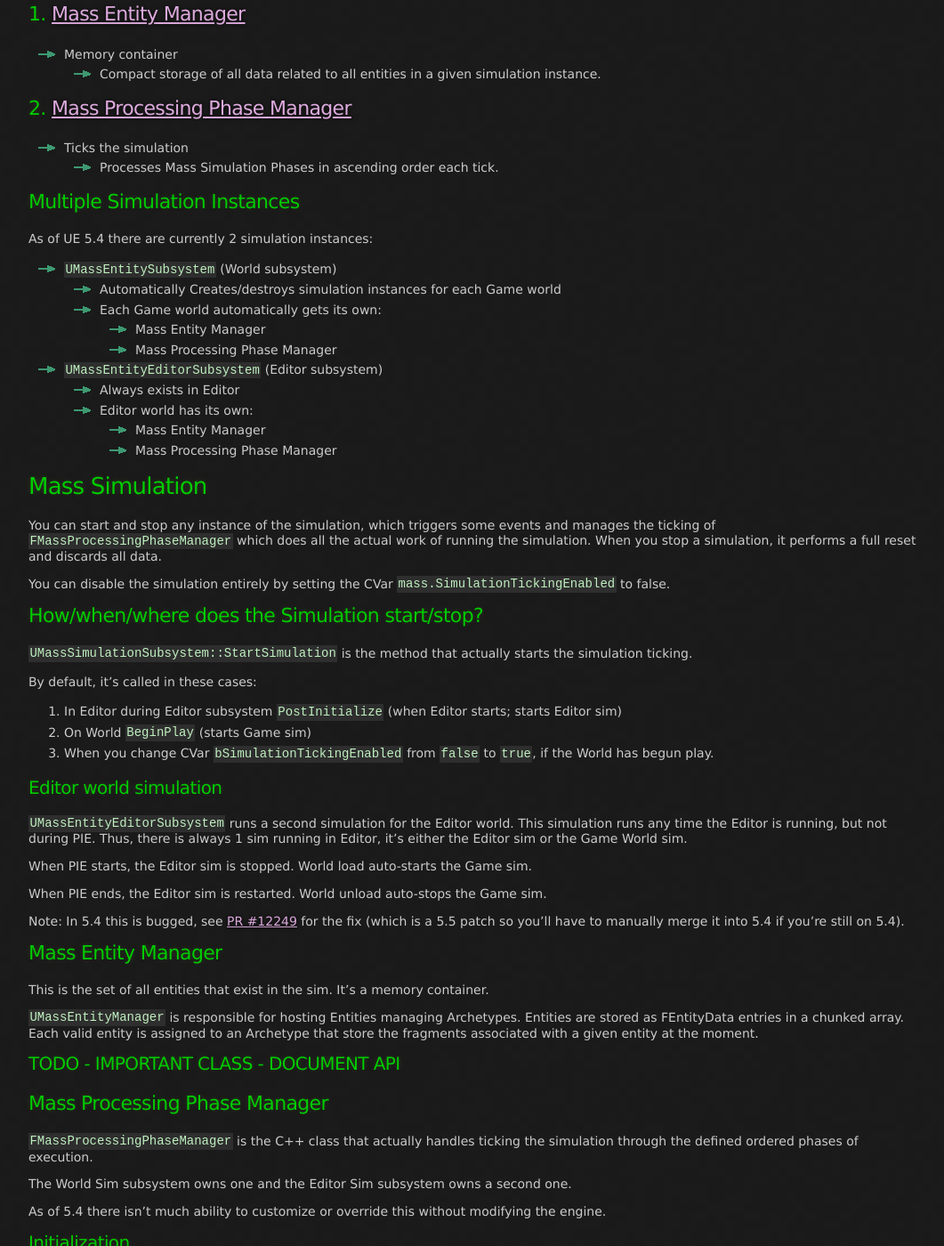
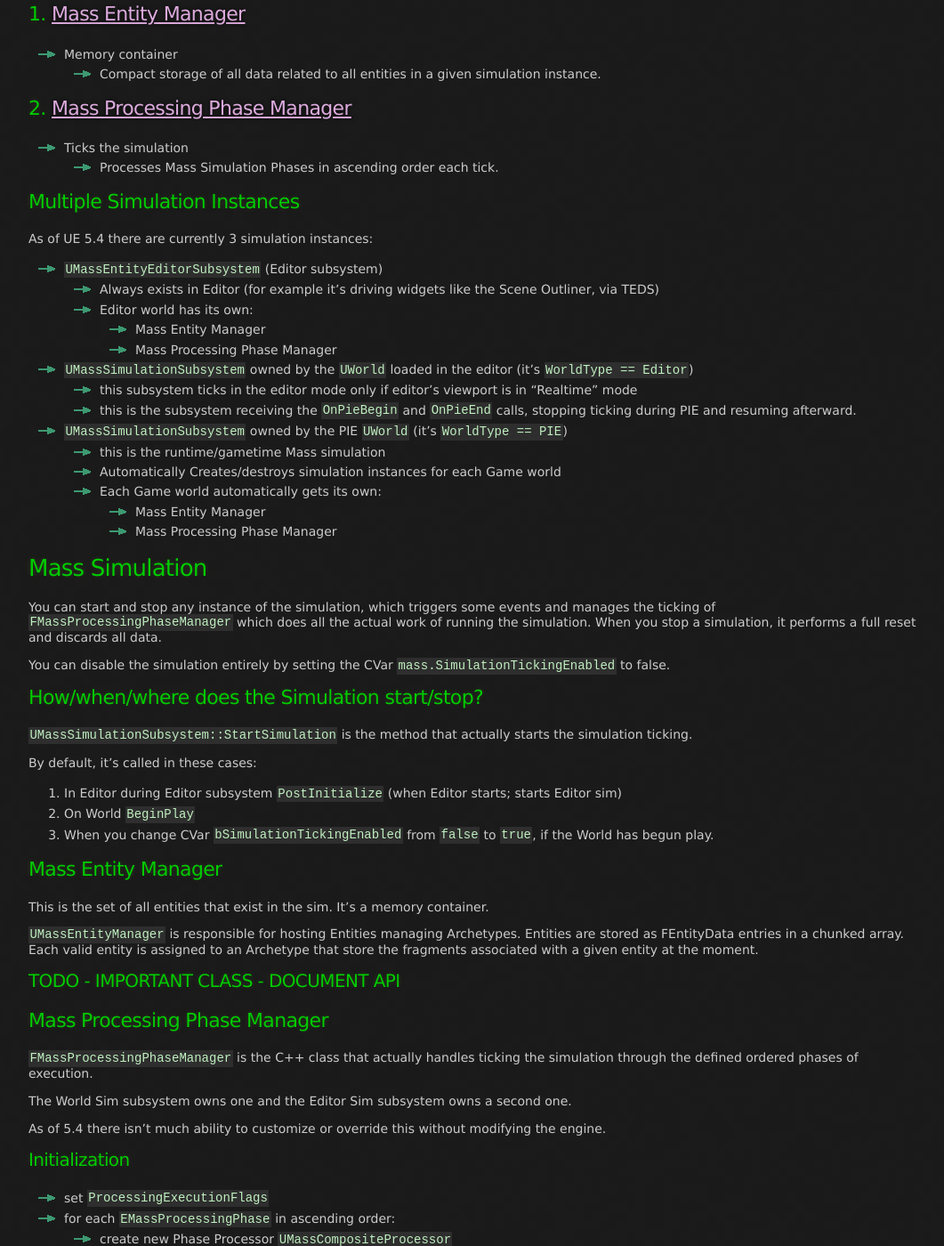
Before and after one commit to x157/x157.github.io, a Jekyll site: the page built from UE5/Mass/index.md, in a window 1280 px wide and 1400 px high, scrolled down 735 px. Shown: the whole window at 89% size, without its empty margins (108-1169 px from the left). Built offline with Jekyll 4.4.1, drawn with Linux system fonts in a browser that asks for light colours; some of the changed text lies outside the part shown.

Commit message:
Revise given PR#12249 discussion

```diff
--- a/UE5/Mass/index.md
+++ b/UE5/Mass/index.md
@@ -55,16 +55,20 @@
 <a id='MultipleSimulationInstances'></a>
 ### Multiple Simulation Instances
 
-As of UE 5.4 there are currently 2 simulation instances:
+As of UE 5.4 there are currently 3 simulation instances:
 
-- `UMassEntitySubsystem` (World subsystem)
+- `UMassEntityEditorSubsystem` (Editor subsystem)
+  - Always exists in Editor (for example it's driving widgets like the Scene Outliner, via TEDS)
+  - Editor world has its own:
+    - Mass Entity Manager
+    - Mass Processing Phase Manager
+- `UMassSimulationSubsystem` owned by the `UWorld` loaded in the editor (it's `WorldType == Editor`)
+  - this subsystem ticks in the editor mode only if editor's viewport is in "Realtime" mode
+  - this is the subsystem receiving the `OnPieBegin` and `OnPieEnd` calls, stopping ticking during PIE and resuming afterward.
+- `UMassSimulationSubsystem` owned by the PIE `UWorld` (it's `WorldType == PIE`)
+  - this is the runtime/gametime Mass simulation
   - Automatically Creates/destroys simulation instances for each Game world
   - Each Game world automatically gets its own:
-    - Mass Entity Manager
-    - Mass Processing Phase Manager
-- `UMassEntityEditorSubsystem` (Editor subsystem)
-  - Always exists in Editor
-  - Editor world has its own:
     - Mass Entity Manager
     - Mass Processing Phase Manager
 
@@ -87,20 +91,8 @@
 By default, it's called in these cases:
 
 1. In Editor during Editor subsystem `PostInitialize` (when Editor starts; starts Editor sim)
-2. On World `BeginPlay` (starts Game sim)
+2. On World `BeginPlay`
 3. When you change CVar `bSimulationTickingEnabled` from `false` to `true`, if the World has begun play.
-
-#### Editor world simulation
-
-`UMassEntityEditorSubsystem` runs a second simulation for the Editor world.
-This simulation runs any time the Editor is running, but not during PIE.
-Thus, there is always 1 sim running in Editor, it's either the Editor sim or the Game World sim.
-
-When PIE starts, the Editor sim is stopped. World load auto-starts the Game sim.
-
-When PIE ends, the Editor sim is restarted. World unload auto-stops the Game sim.
-
-Note: In 5.4 this is bugged, see [PR #12249](https://github.com/EpicGames/UnrealEngine/pull/12249) for the fix (which is a 5.5 patch so you'll have to manually merge it into 5.4 if you're still on 5.4).
 
 
 <a id='EntityManager'></a>
@@ -210,6 +202,11 @@
 
     Tools > Debug > Visual Logger
 
+**NOTICE: ENABLE UNIQUE NAMES IN VISLOG.**
+If you don't have unique names enabled in VisLog then
+both `UMassSimulationSubsystem` instances will usually end up in the same visual log row
+(both will usually be names `MassSimulationSubsystem_0`) which can be confusing.
+
 ### Editor Commands
 
 `mass.debug` in UEditor to debug while running a simulation.
@@ -268,10 +265,6 @@
 
 - [#12263 - Add optional Mass Simulation Pause/Resume and Time Dilation capabilities](https://github.com/EpicGames/UnrealEngine/pull/12263)
 
-Editor performance:
-
-- <a id='PR12249'></a>[#12249 - Stop Editor-only Mass Sim from ticking during PIE](https://github.com/EpicGames/UnrealEngine/pull/12249)
-
 Mass-related VLogs for easier debugging:
 
 - [#12250 - Add WITH_MASSENTITY_DEBUG VLog messages](https://github.com/EpicGames/UnrealEngine/pull/12250)
```
